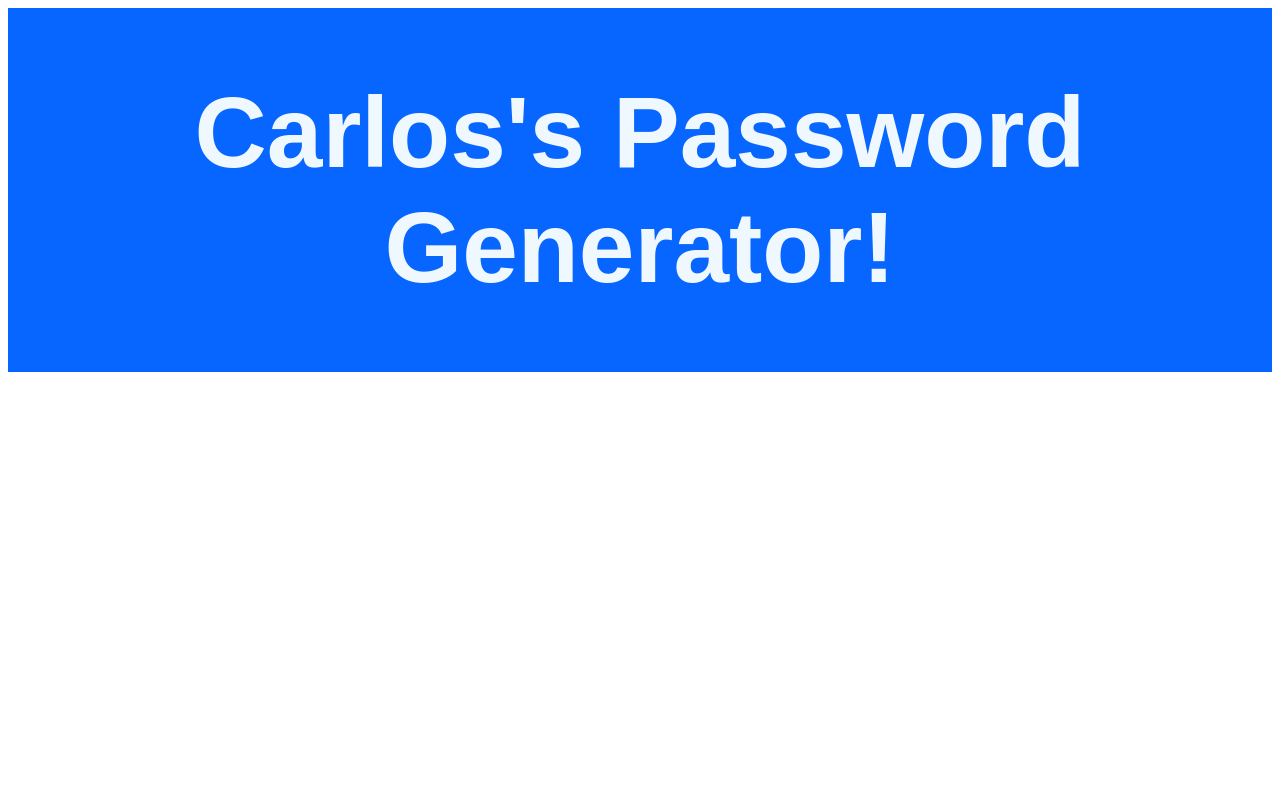
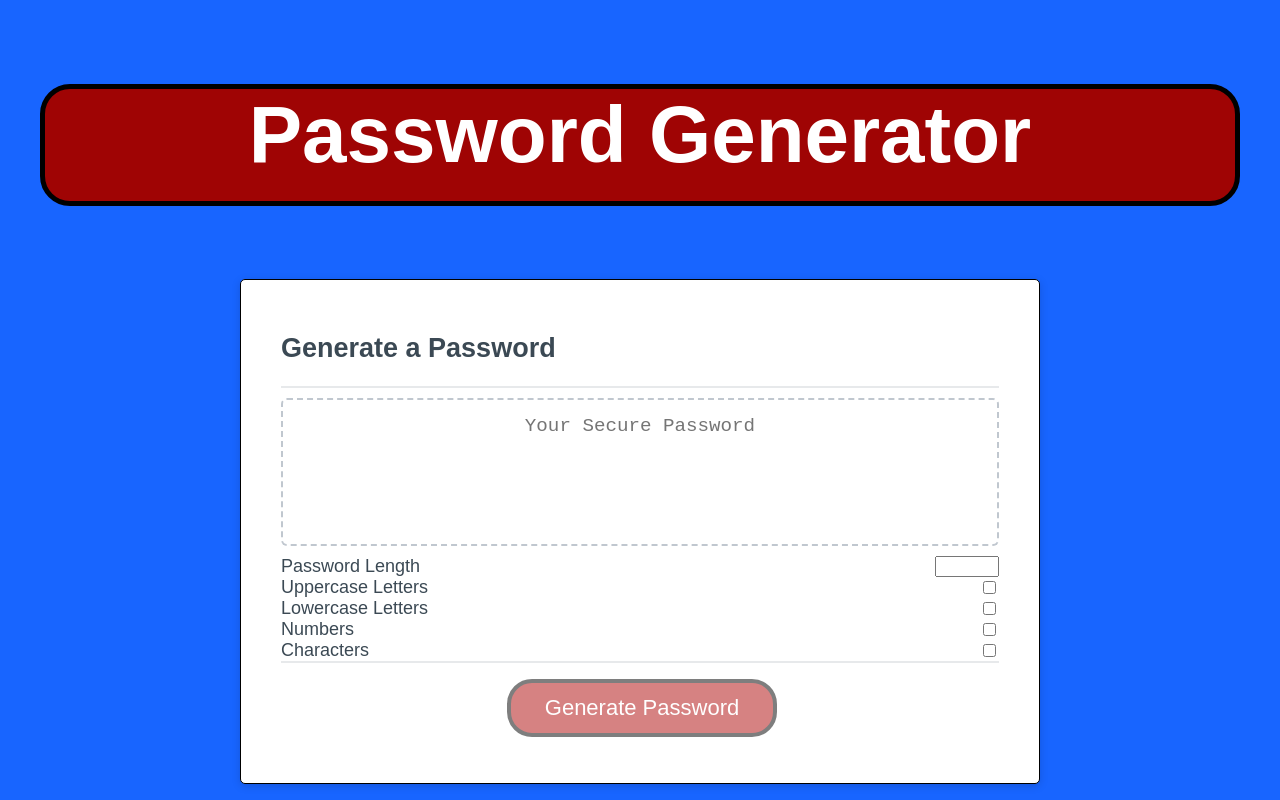
Before and after one commit to CxLos/CxLos-Password-Generator3, a plain HTML site: page index.html in a window 1280 px wide. Drawn offline with Linux system fonts and the light colour scheme.

Commit message:
pushing updates

```diff
--- a/assets/style.css
+++ b/assets/style.css
@@ -1,18 +1,170 @@
-header {
-    background-color: rgb(6, 102, 255);
-    color: aliceblue;
-    font-family: sans-serif;
-    font-size: 50px;
-    text-align: center;
-    display: flex;
-    flex-wrap: wrap;
-    flex-direction: row;
-    justify-content: center;
-    transition: all 1s ease-out;
+*,
+*::before,
+*::after {
+  box-sizing: border-box;
 }
 
-@media screen and (max-width: 768px) {
-    header {
-        flex-wrap: wrap;
-    }
+:root {
+  background-color: rgb(29, 112, 255);
 }
+
+html,
+body,
+.wrapper {
+  height: 100%;
+  margin: 0;
+  padding: 0;
+  background-color: rgb(24, 101, 255);
+}
+
+body {
+  font-family: sans-serif;
+  background-color: #166fff;
+}
+
+.wrapper {
+  padding-top: 30px;
+  padding-left: 20px;
+  padding-right: 20px;
+}
+
+header {
+  text-align: center;
+  padding: 20px;
+  padding-top: 0px;
+  color: hsl(0, 0%, 100%);
+  font-size: 40px;
+}
+
+header h1 {
+  text-align: center;
+  padding: 20px;
+  padding-top: 0px;
+  border: 5px solid;
+  border-radius: 30px;
+  background-color: hsl(0, 95%, 32%);
+  border-color: black;
+  top: 50;
+
+}
+
+.card {
+  background-color: hsl(0, 0%, 100%);
+  border: 10px solid;
+  border-color: black;
+  border-radius: 5px;
+  border-width: 1px;
+  box-shadow: rgba(0, 0, 0, 0.15) 0px 2px 8px 0px;
+  color: hsl(206, 17%, 28%);
+  font-size: 18px;
+  margin: 0 auto;
+  max-width: 800px;
+  padding: 30px 40px;
+}
+
+.card-header::after {
+  content: " ";
+  display: block;
+  width: 100%;
+  background: #e7e9eb;
+  height: 2px;
+}
+
+.card-body {
+  min-height: 100px;
+}
+
+.card-footer {
+  text-align: center;
+}
+
+.card-footer::before {
+  content: " ";
+  display: block;
+  width: 100%;
+  background: #e7e9eb;
+  height: 2px;
+}
+
+.card-footer::after {
+  content: " ";
+  display: block;
+  clear: both;
+}
+
+.btn {
+  border: none;
+  background-color: hsl(360, 91%, 36%);
+  border: 4px solid;
+  border-color: black;
+  border-radius: 25px;
+  box-shadow: rgba(0, 0, 0, 0.1) 0px 1px 6px 0px rgba(0, 0, 0, 0.2) 0px 1px 1px
+    0px;
+  color: hsl(0, 0%, 100%);
+  display: inline-block;
+  font-size: 22px;
+  line-height: 22px;
+  margin: 16px 16px 16px 20px;
+  padding: 14px 34px;
+  text-align: center;
+  cursor: pointer;
+  opacity: .5;
+}
+
+.btn:hover {
+  opacity: 1;
+  transform: translate(0, 3%);
+}
+
+button[disabled] {
+  cursor: default;
+  background: #c0c7cf;
+}
+
+.float-right {
+  float: right;
+}
+
+#password {
+  -webkit-appearance: none;
+  -moz-appearance: none;
+  appearance: none;
+  border: none;
+  display: block;
+  width: 100%;
+  padding-top: 15px;
+  padding-left: 15px;
+  padding-right: 15px;
+  padding-bottom: 85px;
+  font-size: 1.2rem;
+  text-align: center;
+  margin-top: 10px;
+  margin-bottom: 10px;
+  border: 2px dashed #c0c7cf;
+  border-radius: 6px;
+  resize: none;
+  overflow: hidden;
+}
+
+.btn-look {
+  display: flex;
+  justify-content: space-between;
+}
+
+@media (max-width: 690px) {
+  .btn {
+    font-size: 1rem;
+    margin: 16px 0px 0px 0px;
+    padding: 10px 15px;
+  }
+
+  #password {
+    font-size: 1rem;
+  }
+}
+
+@media screen and (max-width: 500px) {
+  .btn {
+    font-size: 0.8rem;
+  }
+}
--- a/index.html
+++ b/index.html
@@ -1,25 +1,66 @@
 <!DOCTYPE html>
-
 <html lang="en">
 
-<head>
-    <meta charset="UTF-8">
-    <meta http-equiv="X-UA-Compatible" content="IE=edge">
-    <meta name="viewport" content="width=device-width, initial-scale=1.0">
-    <link rel="Stylesheet" href="./assets/style.css"></link>
-    <title>Carlos's Password Generator</title>
-</head>
+  <head>
+    <meta charset="UTF-8" />
+    <meta name="viewport" content="width=device-width, initial-scale=1.0" />
+    <meta http-equiv="X-UA-Compatible" content="ie=edge" />
+    <title>Password Generator</title>
+    <link rel="stylesheet" href="./assets/style.css" />
+  </head>
 
-<body>
+  <body>
 
-    <Header>
-        <h1>Carlos's Password Generator!</h1>
-    </Header>
+    <div class="wrapper">
+      <header>
+        <h1>Password Generator</h1>
+      </header>
 
-    <div>
+      <div class="card">
+        <div class="card-header">
+          <h2>Generate a Password</h2>
+        </div>
 
+        <div class="card-body">
+          <textarea
+            readonly
+            id="password"
+            placeholder="Your Secure Password"
+            aria-label="Generated Password"
+          ></textarea>
+
+          <div class="btn-look">
+            <label for="length">Password Length</label>
+              <input id="length" type="number" min="8" max="128">
+          </div>
+
+          <div class="btn-look">
+            <label for="upper">Uppercase Letters</label>
+            <input id="upper" type="checkbox">
+          </div>
+
+
+        <div class="btn-look">
+          <label for="lower">Lowercase Letters</label>
+            <input id="lower" type="checkbox">
+        </div>
+
+        <div class="btn-look">
+          <label for="number">Numbers</label>
+            <input id="number" type="checkbox">
+        </div>
+
+        <div class="btn-look">
+          <label for="symbol">Characters</label>
+            <input id="symbol" type="checkbox">
+        </div>
+
+        <div class="card-footer">
+          <button id="generate" class="btn">Generate Password</button>
+        </div>
+
+      </div>
     </div>
-
     <script src="script.js"></script>
-</body>
+  </body>
 </html>
--- a/script.js
+++ b/script.js
@@ -0,0 +1,183 @@
+// Assignment Code
+//Step 1: Variables
+const upper = ['A', 'B', 'C', 'D', 'E', 'F', 'G', 'H', 'I', 'J', 'K', 'L', 'M', 'N', 'O', 'P', 'Q', 'R', 'S', 'T', 'U', 'V', 'W', 'X', 'Y', 'Z']
+var lower = ['a', 'b', 'c', 'd', 'e', 'f', 'g', 'h', 'i', 'j', 'k', 'l', 'm', 'n', 'o', 'p', 'q', 'r', 's', 't', 'u', 'v', 'w', 'x', 'y', 'z']
+var number = ['0', '1', '2', '3', '4', '5', '6', '7', '8', '9']
+var character = ['!', '?', '@', '#', '$', '%', '^', '&', '*', '(', ')', '<', '>']
+
+//Step 2: Query Selectors
+var password2 = document.querySelector('password')
+var length2 = document.querySelector('length')
+var upper2 = document.querySelector('upper')
+var lower2 = document.querySelector('lower')
+var number2 = document.querySelector('number')
+var character2 = document.querySelector('character')
+var generate = document.querySelector('generate')
+
+// step 3: Functions
+function getUppercase() {
+  return upper[(Math.floor(Math.random() * upper.length))];
+}
+
+function getLowercase() {
+  return lower[(Math.floor(Math.random() * lower.length))];
+}
+
+function getNumber() {
+  return number[(Math.floor(Math.random() * number.length))];
+}
+
+function getCharacter() {
+  return character[(Math.floor(Math.random() * character.length))];
+}
+
+//step 4 practice
+
+function generateX() {
+  var xs = [];
+
+  if(upper2) {
+      xs.push(getUppercase())
+  }
+
+  if(lower2) {
+    xs.push(getLowercase())
+}
+
+  if(number2) {
+    xs.push(getNumber())
+}
+
+  if(character2) {
+    xs.push(getCharacter())
+}
+
+return xs[Math.floor(Math.random() * xs.length)]
+
+}
+
+function writePassword() {
+  //var length = length2.value;
+  var password = generateX();
+  var passwordText = document.querySelector("#password");
+
+    for(let i=0; i<length; i++) {
+      const x= generateX();
+      password += x;
+    }
+
+  passwordText.value = password;
+
+}
+
+/*
+//Step: 4 Bigger Function
+function writePassword() {
+  var password = generatePassword();
+  var passwordText = document.querySelector("#password");
+
+  passwordText.value = password;
+
+}
+*/
+//Step 5: Event Listener
+var generateBtn = document.querySelector("#generate");
+
+generateBtn.addEventListener('click', writePassword);
+
+// Other
+
+//alert(getUppercase());
+console.log(getUppercase());
+console.log(getLowercase());
+console.log(getNumber());
+console.log(getCharacter());
+
+getUppercase();
+getLowercase();
+getNumber();
+getCharacter();
+
+//from video
+/*
+function generatePassword() {
+  console.log("Yay")
+
+  return "Generated Password will go here";
+}
+*/
+
+//Other Attempt
+/*
+const lengthEl = document.getElementById('length');
+const upperEl = document.getElementById('upper');
+const lowerEl = document.getElementById('lower');
+const numberEl = document.getElementById('number');
+const symbolEl = document.getElementById('symbol');
+const generateEl = document.getElementById('generate');
+const passwordEl = document.getElementById('password')
+
+const upperLetters = 'ABCDEFGHIJKLMNOPQRSTUVWXYZ';
+const lowerLetters = 'abcdefghijklmnopqrstuvwxyz';
+const numbers = '0123456789';
+const symbols = '!@#$%^&*()_-+=';
+
+function getLowercase () {
+    return lowerLetters[Math.floor(math.random() * lowerLetters.length)];
+}
+
+function getUppercase () {
+    return upperLetters[Math.floor(math.random() * upperLetters.length)];
+}
+
+function getNumber () {
+    return numbers[Math.floor(math.random() * numbers.length)];
+}
+
+function getSymbol () {
+    return symbols[Math.floor(math.random() * symbols.length)];
+}
+
+alert(getNumber());
+
+
+function writePassword() {
+    const length = lengthEl.value;
+
+    let password = '';
+
+    for (let i = 0, i < length; i++) {
+      const x = writePassword();
+      password += x;
+    }
+      passwordEl.innerText = password
+}
+
+function writePassword() {
+  const xs = [];
+  if(upperEl.checked) {
+    xs.push(getUppercase())
+  }
+
+  if(lowerEl.checked) {
+    xs.push(getlowercase())
+  }
+
+  if(numberEl.checked) {
+    xs.push(getNumber())
+  }
+
+  if(symbolEl.checked) {
+    xs.push(getSymbol())
+  }
+
+return xs[math.floor(math.random() * xs.length)];
+
+}
+
+generateEl.addEventListener('click', writePassword);
+*/
+
+//getUpper.charAt(0)
+
+// getUpper.charAT(Math.floor(Math.random()* 26));
```
